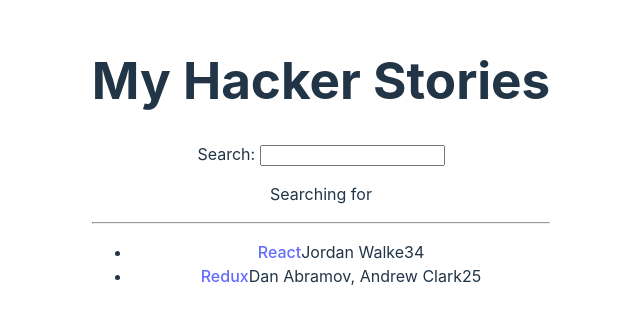
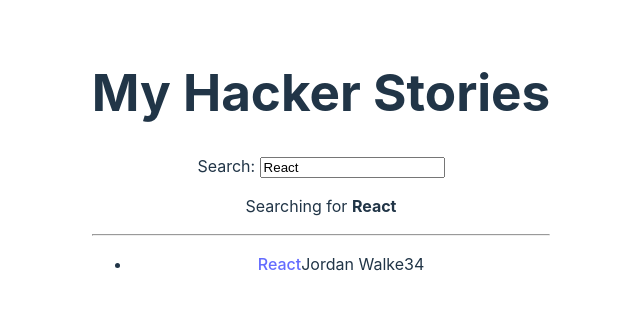
Before and after one commit to isaacrossi/hacker-stories, a React (Vite) app: page / in a window 1280 px wide. Shown: the part 239-560 px from the top of the page, without its empty margins (319-959 px from the left). Built offline with nearby package versions, Linux system fonts and the light colour scheme.

Commit message:
made the search component a controlled component

```diff
--- a/src/App.jsx
+++ b/src/App.jsx
@@ -21,7 +21,7 @@
     },
   ];
 
-  const [searchTerm, setSearchTerm] = React.useState("");
+  const [searchTerm, setSearchTerm] = React.useState("React");
 
   const handleSearch = (event) => {
     setSearchTerm(event.target.value);
@@ -45,7 +45,12 @@
   return (
     <div>
       <label htmlFor="search"> Search: </label>
-      <input id="search" type="text" onChange={props.onSearch} />
+      <input
+        id="search"
+        type="text"
+        onChange={props.onSearch}
+        value={props.searchTerm}
+      />
       <p>
         Searching for <strong>{props.searchTerm}</strong>
       </p>
```
